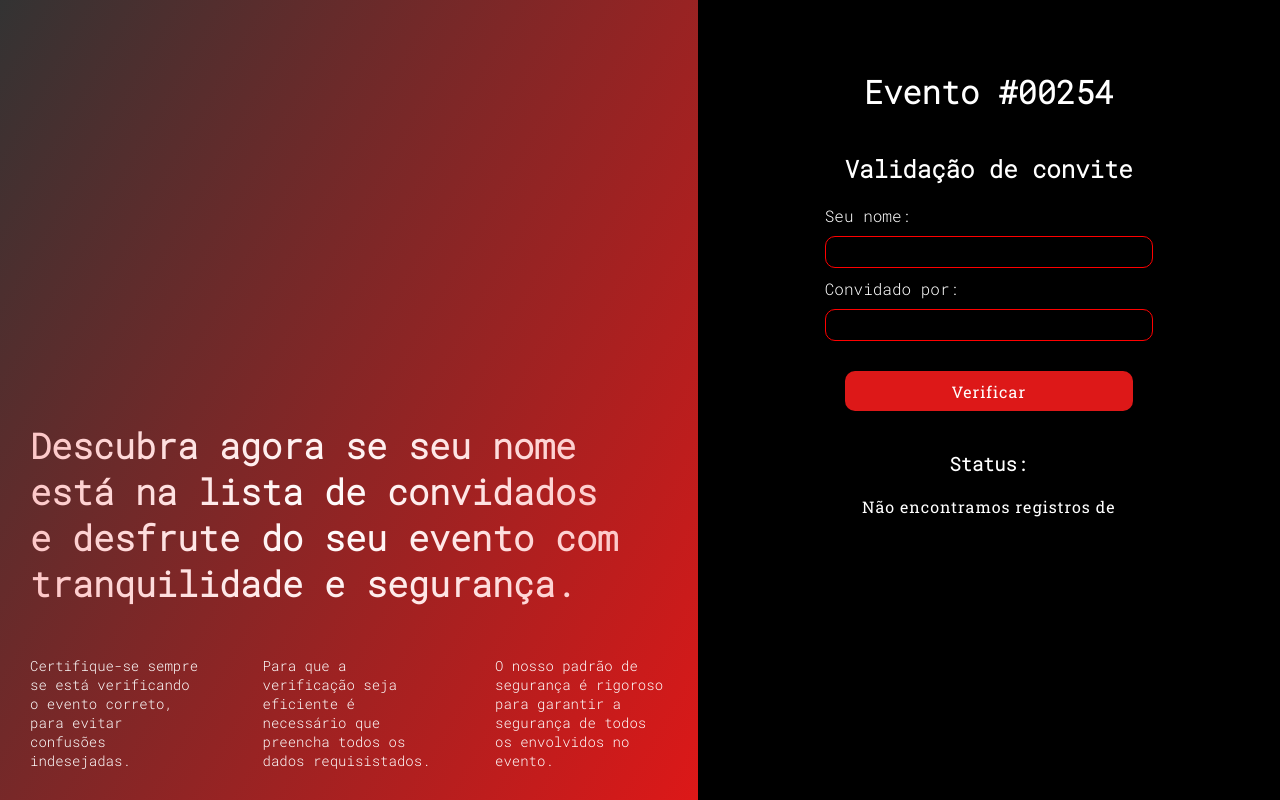
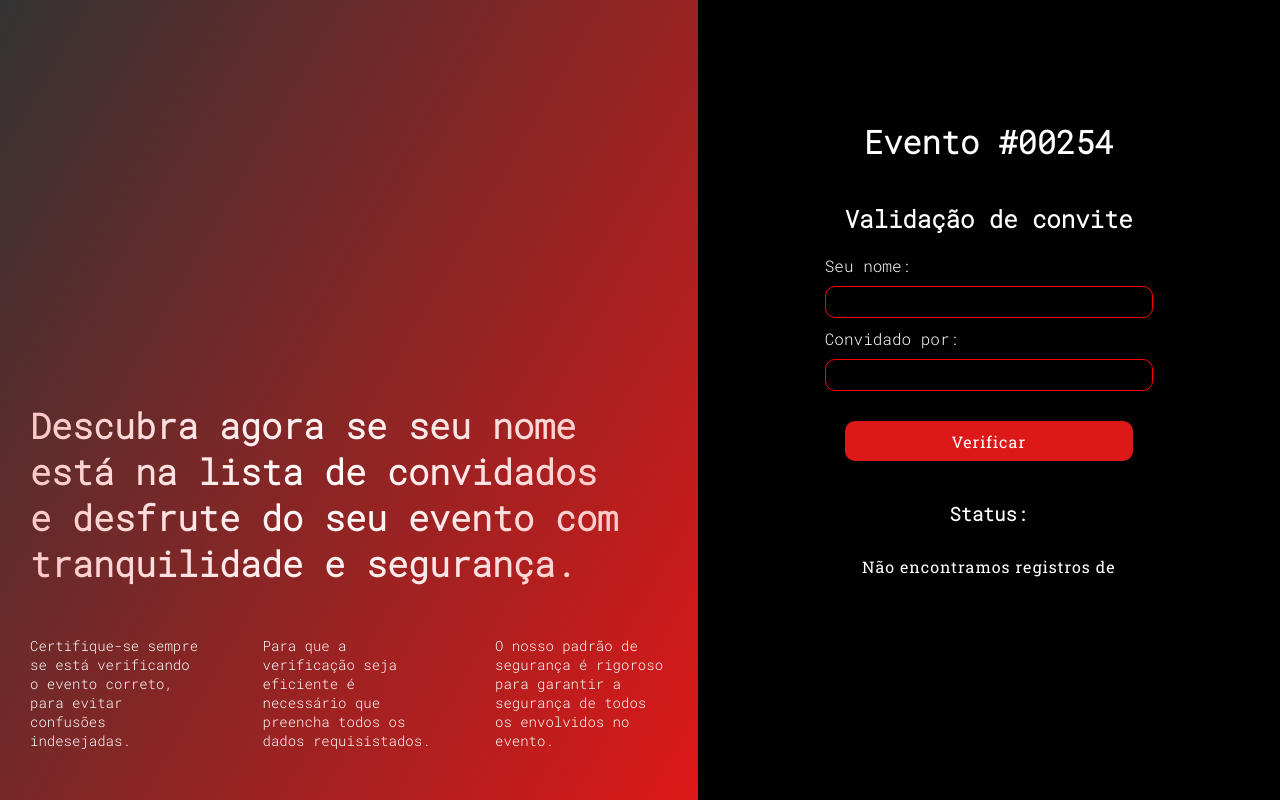
Before and after one commit to mayalajesus/javascript, a plain HTML site: page Vailidação de convite/index.html in a window 1280 px wide. Both pictures are taken after a click on the button "Verificar". Drawn offline with Linux system fonts and the light colour scheme.

Commit message:
Margens
Alterações de margin-bottom da classe status..

```diff
--- a/Vailidação de convite/index.js
+++ b/Vailidação de convite/index.js
@@ -13,6 +13,7 @@ function clicar() {
     let input1up = input1.value.toUpperCase();
     let input2up = input2.value.toUpperCase();
 
+    resultado.innerText = "";
     spinner.style.display = 'block'; // exibe o spinner
 
     setTimeout(function() {
--- a/Vailidação de convite/style.css
+++ b/Vailidação de convite/style.css
@@ -52,7 +52,7 @@ html, body{
     font-weight: 400;
 
     margin-left: 30px;
-    margin-bottom: 30px;
+    margin-bottom: 50px;
     margin-right: 30px;
 
     width: 35%;
@@ -74,7 +74,7 @@ html, body{
 h1{
     text-align: center;
     margin-bottom: 20px;
-    margin-top: 50px;
+    margin-top: 100px;
 }
 
 main{
@@ -142,7 +142,7 @@ h3{
     letter-spacing: 1px;
     text-align: center;
 
-    margin-top: 20px;
+    margin-top: 30px;
 
     width: 100%;
     height: 30px;
```
